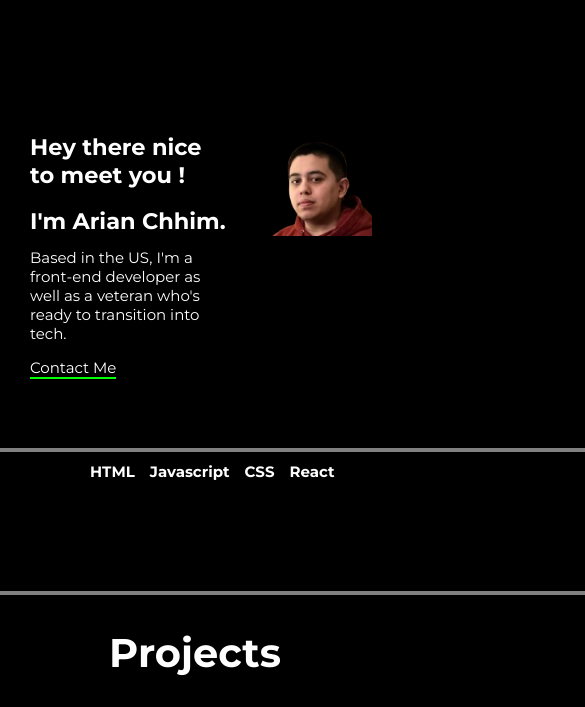
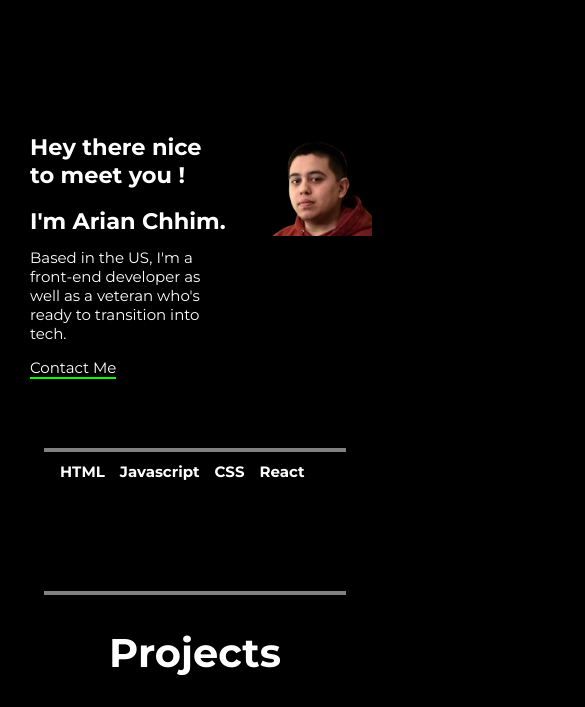
Before and after one commit to arianchhim978/Portfolio, a plain HTML site: page index.html in a window 390 px wide. Shown: the part 86-793 px from the top of the page, 585 px wide, since content can reach past the window. Drawn offline with Linux system fonts and the light colour scheme.

Commit message:
made the line shorter

```diff
--- a/style.css
+++ b/style.css
@@ -134,6 +134,9 @@ button{
     font-size:15px;
     margin-left:30px;
 }
+#line,.line{
+width:300px;
+}
 .text1{
     font-size: 15px;
     width:200px;
@@ -145,7 +148,7 @@ button{
     text-align: center;
 }
 .cen{
-    margin-left:90px;
+    margin-left:60px;
     margin-right:auto;
     gap:15px;
 }
```
